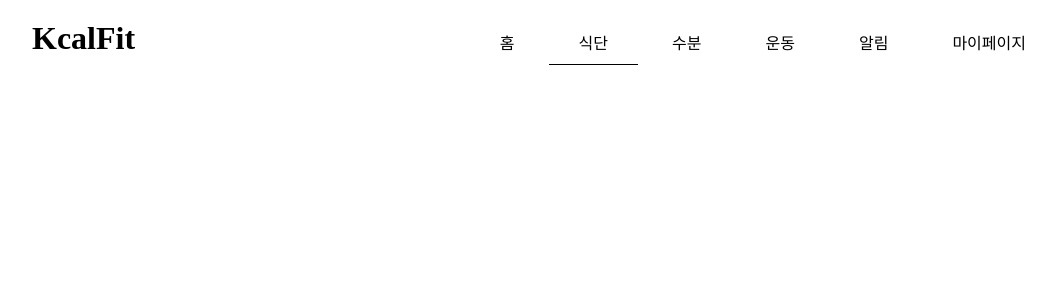
After one commit to Macdonalds-H/KcalFit, a Flask app: template kcalfit/templates/diet.html in a window 1280 px wide. The commit adds this page. Shown: the top 300 px of the page, without its empty margins (96-1151 px from the left). Run offline with Flask 3, Linux system fonts and the light colour scheme; the template is opened without the code that fills it, so the values that code supplies are empty.

Commit message:
feat : html 페이지 추가, index 페이지 수정

```diff
--- /dev/null
+++ b/kcalfit/static/css/main.css
@@ -0,0 +1,40 @@
+*,body{
+    margin: 0;
+    padding: 0;
+}
+a{
+    text-decoration: none;
+    color: black;
+}
+#header{
+    margin: 0 auto;
+    padding-top: 20px;
+    width: 80%;
+    height: 100px;
+}
+#header #logo{
+    float: left;
+    width: 100px;
+}
+#header ul{
+    float: right;
+}
+#header li{
+    display: inline-block;
+    padding: 10px 30px;
+}
+#header li:hover{
+    border-bottom: 1px solid black;
+}
+.onlink{
+    border-bottom: 1px solid black;
+}
+#container{
+    margin: 0 auto;
+    width: 80%;
+}
+#container h1{
+    padding: 100px 0px;
+    text-align: center;
+    font-size: 60px;
+}
--- /dev/null
+++ b/kcalfit/templates/diet.html
@@ -0,0 +1,28 @@
+<!DOCTYPE html>
+<html lang="en">
+<head>
+    <meta charset="UTF-8">
+    <meta name="viewport" content="width=device-width, initial-scale=1.0">
+    <title></title>
+    <link rel="stylesheet" href="static/css/main.css">
+    <style>
+
+    </style>
+</head>
+<body>
+    <div id="header">
+        <h1 id="logo">KcalFit</h1>
+        <ul id="menu">
+            <a href="/"><li>홈</li></a>
+            <a href="/diet"><li class="onlink">식단</li></a>
+            <a href="/moisture"><li>수분</li></a>
+            <a href="/exercise"><li>운동</li></a>
+            <a href="/alarm"><li>알림</li></a>
+            <a href="/mypage"><li>마이페이지</li></a>
+        </ul>
+    </div>
+    <div id="container">
+
+    </div>
+</body>
+</html>
```
Also changed, not shown: kcalfit/templates/alarm.html (added, +28 -0 lines), kcalfit/templates/diet_write.html (added, +28 -0 lines), kcalfit/templates/exercise.html (added, +28 -0 lines), kcalfit/templates/index.html (+33 -3 lines), kcalfit/templates/login.html (added, +19 -0 lines), kcalfit/templates/moisture.html (added, +28 -0 lines), kcalfit/templates/mypage.html (added, +28 -0 lines).
